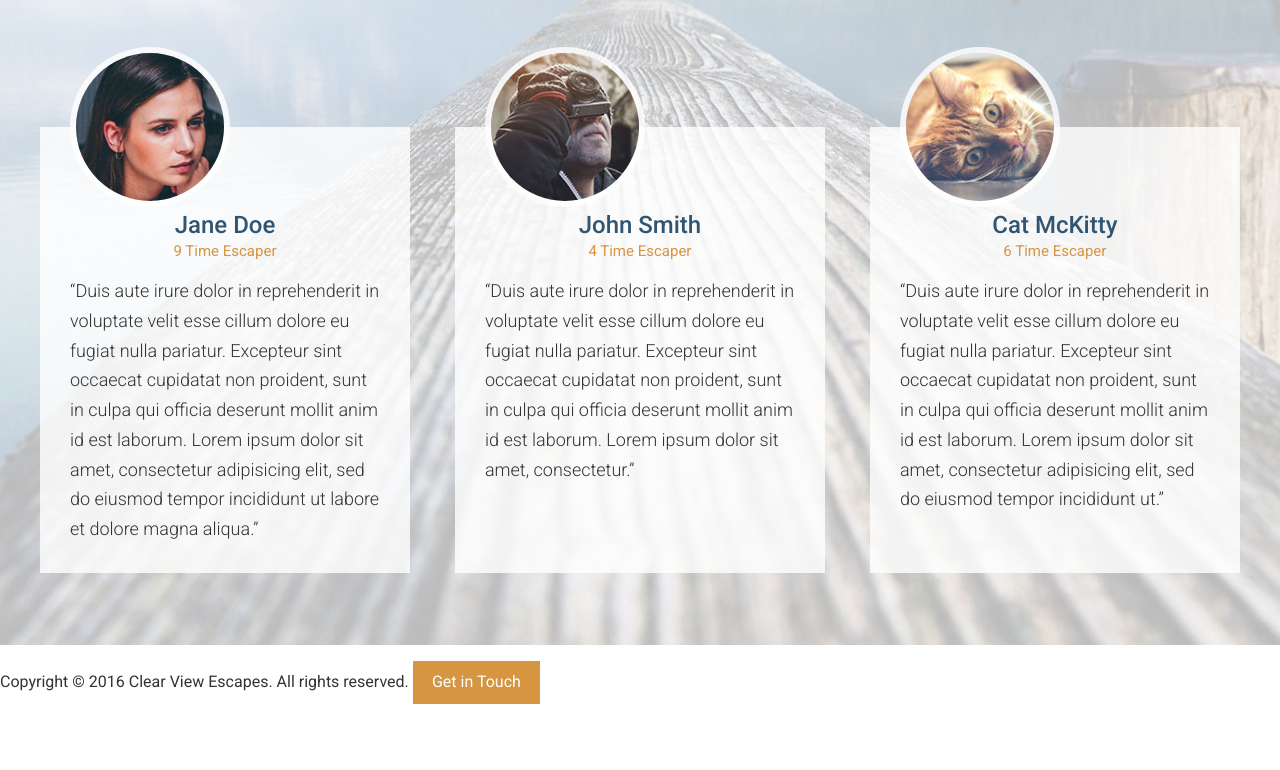
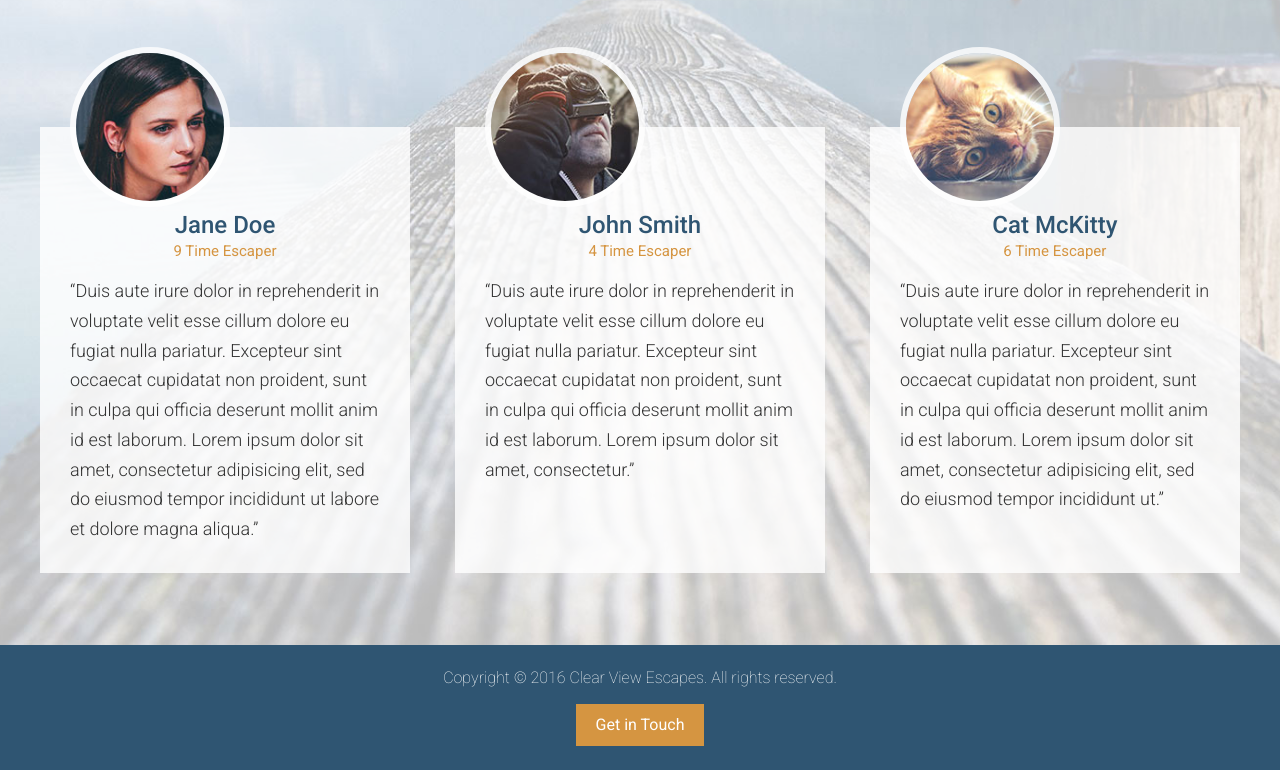
Before and after one commit to CornelSyrzysko/world-travel, a website: page app/index.html in a window 1280 px wide. Shown: the part 3237-4007 px from the top of the page. Before the commit the page ends 3957 px from the top, so only its background shows below. Drawn offline with Linux system fonts and the light colour scheme.

Commit message:
Completed styling the footer

```diff
--- /dev/null
+++ b/app/assets/styles/modules/_site-footer.css
@@ -0,0 +1,12 @@
+.site-footer{
+  background-color: $mainBlue;
+  color: #FFF;
+  padding: .5rem 0;
+  text-align: center;
+
+  &__text{
+    display: block;
+    margin-bottom: 1rem;
+    font-weight: 200;
+  }
+}
--- a/app/assets/styles/styles.css
+++ b/app/assets/styles/styles.css
@@ -13,3 +13,4 @@
 @import "modules/_feature-item.css";
 @import "modules/_testimonial.css";
 @import "modules/_sprite.css";
+@import "modules/_site-footer.css";
--- a/app/index.html
+++ b/app/index.html
@@ -137,8 +137,10 @@
     </div>
   </div>
 
-  <footer>
-    <p>Copyright &copy; 2016 Clear View Escapes. All rights reserved. <a href="#" class="btn btn--orange">Get in Touch</a></p>
+  <footer class="site-footer">
+    <div class="wrapper">
+        <p><span class="site-footer__text">Copyright &copy; 2016 Clear View Escapes. All rights reserved. </span><a href="#" class="btn btn--orange">Get in Touch</a></p>
+    </div>
   </footer>
 </body>
 </html>
--- a/app/temp/styles/styles.css
+++ b/app/temp/styles/styles.css
@@ -1079,3 +1079,16 @@ a{
     background-position: 36.69752421959096% 45.792307692307695%;
 
   }
+
+.site-footer{
+  background-color: #2f5572;
+  color: #FFF;
+  padding: .5rem 0;
+  text-align: center;
+}
+
+.site-footer__text{
+    display: block;
+    margin-bottom: 1rem;
+    font-weight: 200;
+  }
```
